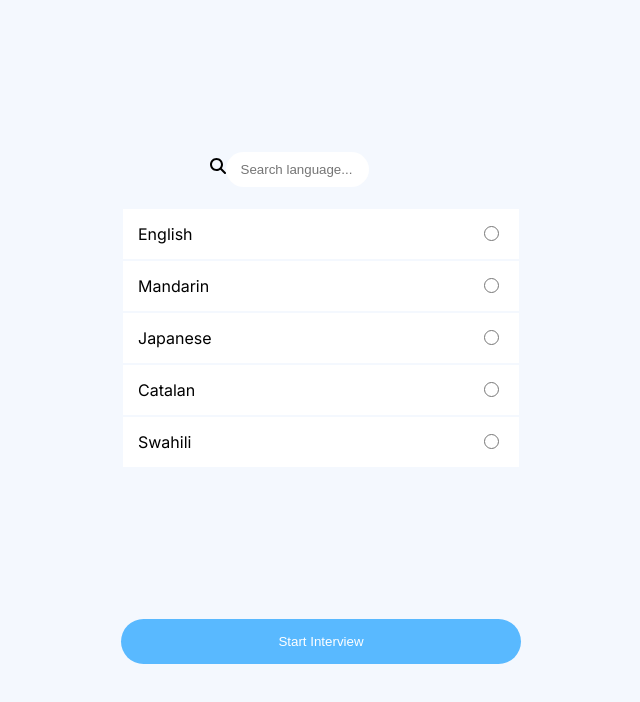
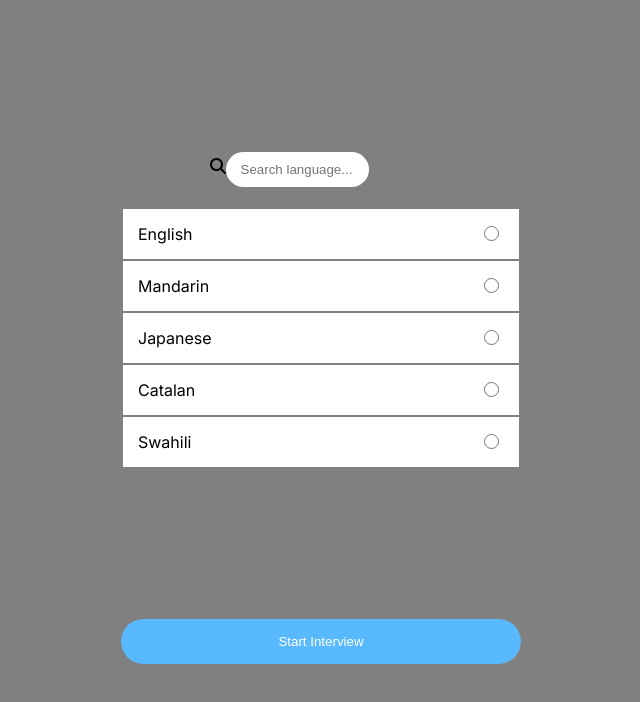
Before and after one commit to Martin-Joensson/cillers-hackathon-ai-translator, a React (Vite) app: page / in a window 1280 px wide. Shown: the top 702 px of the page, without its empty margins (319-959 px from the left). Built offline with nearby package versions, Linux system fonts and the light colour scheme.

Commit message:
push 17.39

```diff
--- a/src/index.css
+++ b/src/index.css
@@ -22,11 +22,13 @@
 body {
   background-color: var(--ligth-grey);
   padding: 5px;
+  background-color: grey;
 }
 
-body > div {
+body div {
   min-width: 300px;
   margin:  0 auto;
+  background-color: var(---ligth-grey);
 }
 
 button {
```
